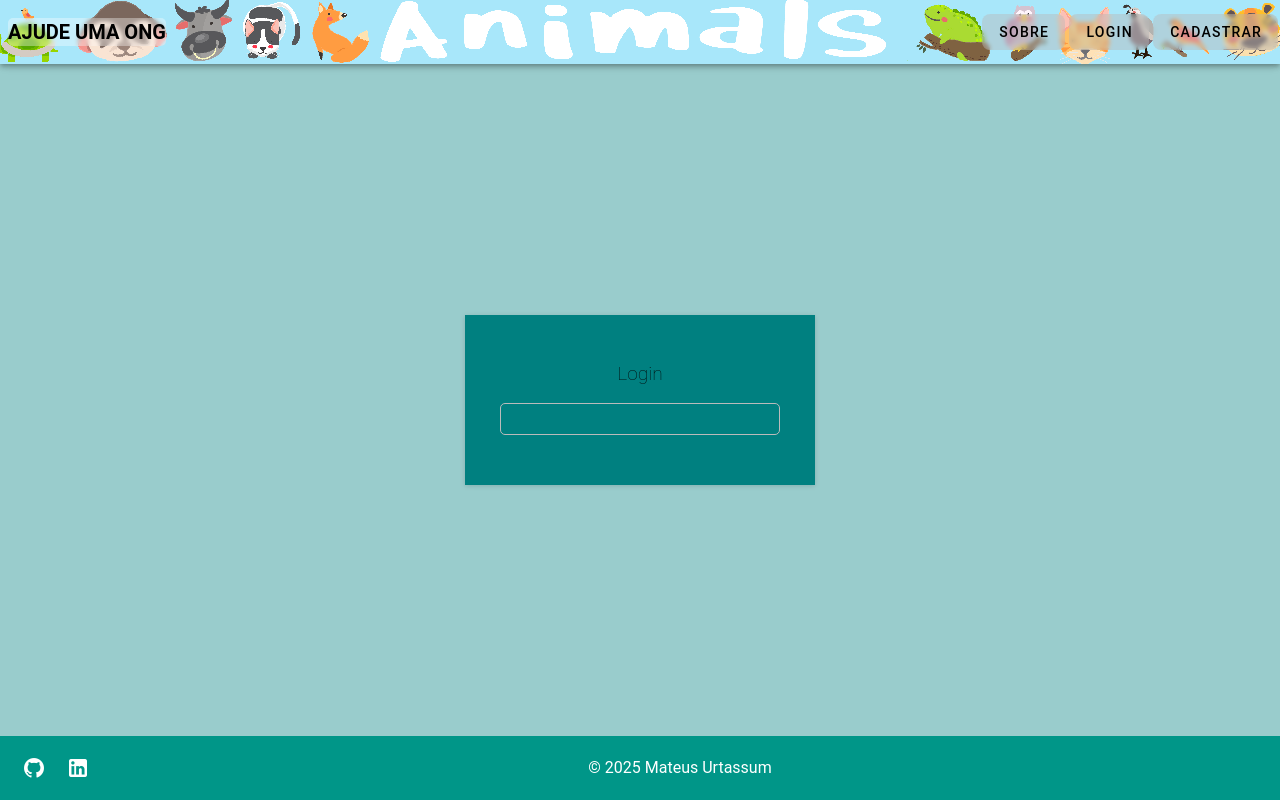
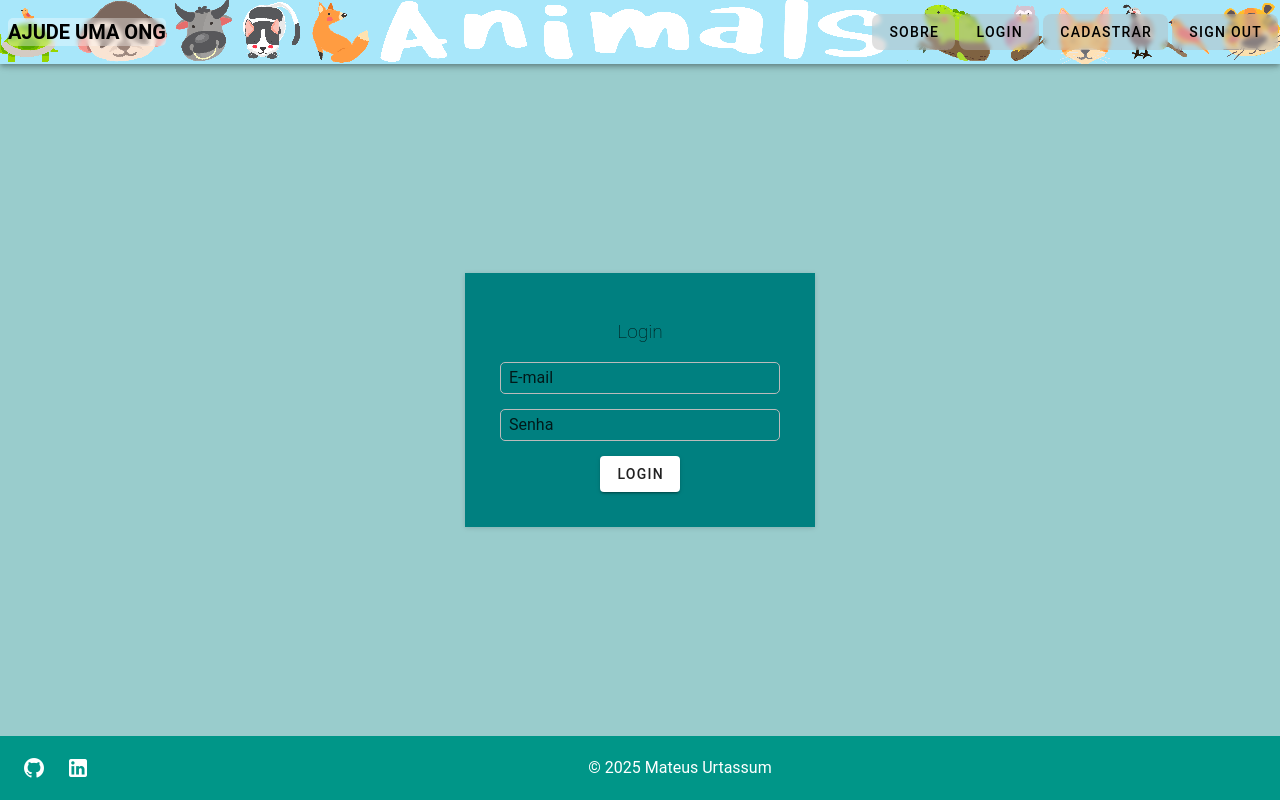
Before and after one commit to MateusBU/site-ongs-frontend, a Vue app: page /auth in a window 1280 px wide. Built offline with nearby package versions, Linux system fonts and the light colour scheme.

Commit message:
feat: login, signout

```diff
--- a/package.json
+++ b/package.json
@@ -14,7 +14,8 @@
     "vue": "^3.5.18",
     "vue-router": "^4.5.1",
     "vue-toastification": "^2.0.0-rc.5",
-    "vuetify": "^3.10.2"
+    "vuetify": "^3.10.2",
+    "vuex": "^4.1.0"
   },
   "devDependencies": {
     "@vitejs/plugin-vue": "^6.0.1",
--- a/src/components/Header.vue
+++ b/src/components/Header.vue
@@ -14,8 +14,12 @@
                 <router-link to="/about">
                     <v-btn text class="text-black btn" rounded="lg" variant="tonal">Sobre</v-btn>
                 </router-link>
-                <v-btn text class="text-black btn" rounded="lg" variant="tonal">Login</v-btn>
+                <router-link to="/auth">
+                    <v-btn v-if="!isLoggedIn" text class="text-black btn" rounded="lg" variant="tonal">Login</v-btn>
+                </router-link>
                 <v-btn text class="text-black btn" rounded="lg" variant="tonal">Cadastrar</v-btn>
+                <v-btn text class="text-black btn" rounded="lg" variant="tonal" @click="logout">Sign out</v-btn>
+
             </div>
 
             <!-- <div class="d-flex d-md-none">
@@ -43,10 +47,28 @@
 </template>
 
 <script setup>
+    import { userKey } from '../global.js'
+    import { computed } from 'vue'
+    import { useRouter } from 'vue-router'
+    import { useStore } from 'vuex'
+
     import headerAnimal from './../assets/headerAnimal.png'
+
 	defineProps({
-		title: String
+        title: String
 	})
+
+    const store = useStore()
+    const router = useRouter()
+
+    const isLoggedIn = computed(() => !!store.state.user)
+
+    function logout(){
+        localStorage.removeItem(userKey);
+        store.commit('setUser', null);
+        router.push({name: 'Home'});
+        console.log('logout OK')
+    }
 </script>
 
 <style>
--- /dev/null
+++ b/src/config/store.js
@@ -0,0 +1,34 @@
+import { createStore } from 'vuex'  // Import the createStore function from Vuex
+import axios from 'axios';
+
+// Create a new Vuex store instance
+const store = createStore({
+    state:{
+        user: null,
+    },
+
+    // Mutations are functions responsible for synchronously changing the state
+    mutations:{
+        setUser(state, user){
+            state.user = user;
+            if(user){
+                console.log(user);
+                axios.defaults.headers.common['Authorization'] = `bearer ${user.token}`;
+            }
+            else{
+                console.log('no user');
+                delete axios.defaults.headers.common['Authorization'];
+            }
+        },
+        initUser(state){
+            const stored = localStorage.getItem('userKey');
+            if(stored){
+                const user = JSON.parse(stored);
+                state.user = user;
+                axios.defaults.headers.common['Authorization'] = `bearer ${user.token}`;
+            }
+        }
+    }
+})
+
+export default store  // Export the store instance for use in the Vue app
--- a/src/main.js
+++ b/src/main.js
@@ -2,6 +2,7 @@ import { createApp } from 'vue'
 import './style.css'
 import App from './App.vue'
 import router from './router'
+import store from './config/store'
 
 // Vuetify
 import 'vuetify/styles'
@@ -20,8 +21,11 @@ const vuetify = createVuetify({
   directives,
 })
 
+store.commit('initUser')
+
 createApp(App)
     .use(vuetify)
+    .use(store)
     .use(router)
     .use(Toast, {
       timeout: 3000,
--- a/src/router/index.js
+++ b/src/router/index.js
@@ -4,6 +4,7 @@ import Home from '../views/Home.vue'
 import About from '../views/About.vue'
 import OngById from '../views/OngById.vue'
 import authUser from '../views/auth/authUser.vue'
+import { userKey } from '../global'
 
 const routes = [
     { path: '/', name: 'Home', component: Home },
@@ -18,4 +19,20 @@ const router = createRouter({
   routes
 })
 
+router.beforeEach((to, from, next) =>{
+  const json = localStorage.getItem(userKey);
+  const user = JSON.parse(json);
+
+  if(to.path === '/auth' && user){
+    next({path: '/'});
+    console.log('already logged');
+  }
+  // else if(to.matched.some(record => record.meta.requiresAdmin)){
+  //   user && user.admin ? next() : next({path: '/'});
+  // }
+  else{
+    next();
+  }
+})
+
 export default router
--- a/src/views/auth/authUser.vue
+++ b/src/views/auth/authUser.vue
@@ -3,14 +3,43 @@
         <div class="auth-content">
             <div class="auth-model">
                 <div class="auth-title">Login</div>
-                <input type="text">
+                <input type="text" name="email" v-model="user.email" placeholder="E-mail">
+                <input type="password" name="password" v-model="user.password" placeholder="Senha">
+                <v-btn @click="signin">Login</v-btn>
             </div>
         </div>
     </v-main>
 </template>
 
 <script setup>
+    import { ref, onMounted, watch } from 'vue'
+    import axios from 'axios'
+    import { useRouter } from 'vue-router'
+    import { useStore } from 'vuex'
+    import { baseApiUrl, userKey } from '../../global.js'
 
+    const store = useStore()
+    const router = useRouter()
+    const user = ref({
+        email: '',
+        password: ''
+    })
+
+    async function signin() {
+        try {
+            const res = await axios.post(`${baseApiUrl}/signin`, user.value)
+
+            // salva usuário no Vuex e localStorage
+            store.commit('setUser', res.data)
+            localStorage.setItem(userKey, JSON.stringify(res.data))
+
+            // redireciona
+            router.push({ path: '/' })
+            console.log('login OK')
+        } catch (error) {
+            console.error('Erro ao fazer login:', error)
+        }
+    }
 </script>
 
 <style setup>
@@ -19,7 +48,6 @@
         display: flex;
         justify-content: center;
         align-items: center;
-
     }
 
     .auth-model {
@@ -48,4 +76,9 @@
         outline: none;
         border-radius: 5px;
     }
+
+    input::placeholder {
+        color: black !important;
+        opacity: 0.8;
+    }
 </style>
--- /dev/null
+++ b/tsconfig.json
@@ -0,0 +1,6 @@
+{
+  "compilerOptions": {
+    "skipLibCheck": true,
+    "noImplicitAny": false
+  }
+}
```
Also changed, not shown: 1 other file (tests, documents, lock files or other folders).
